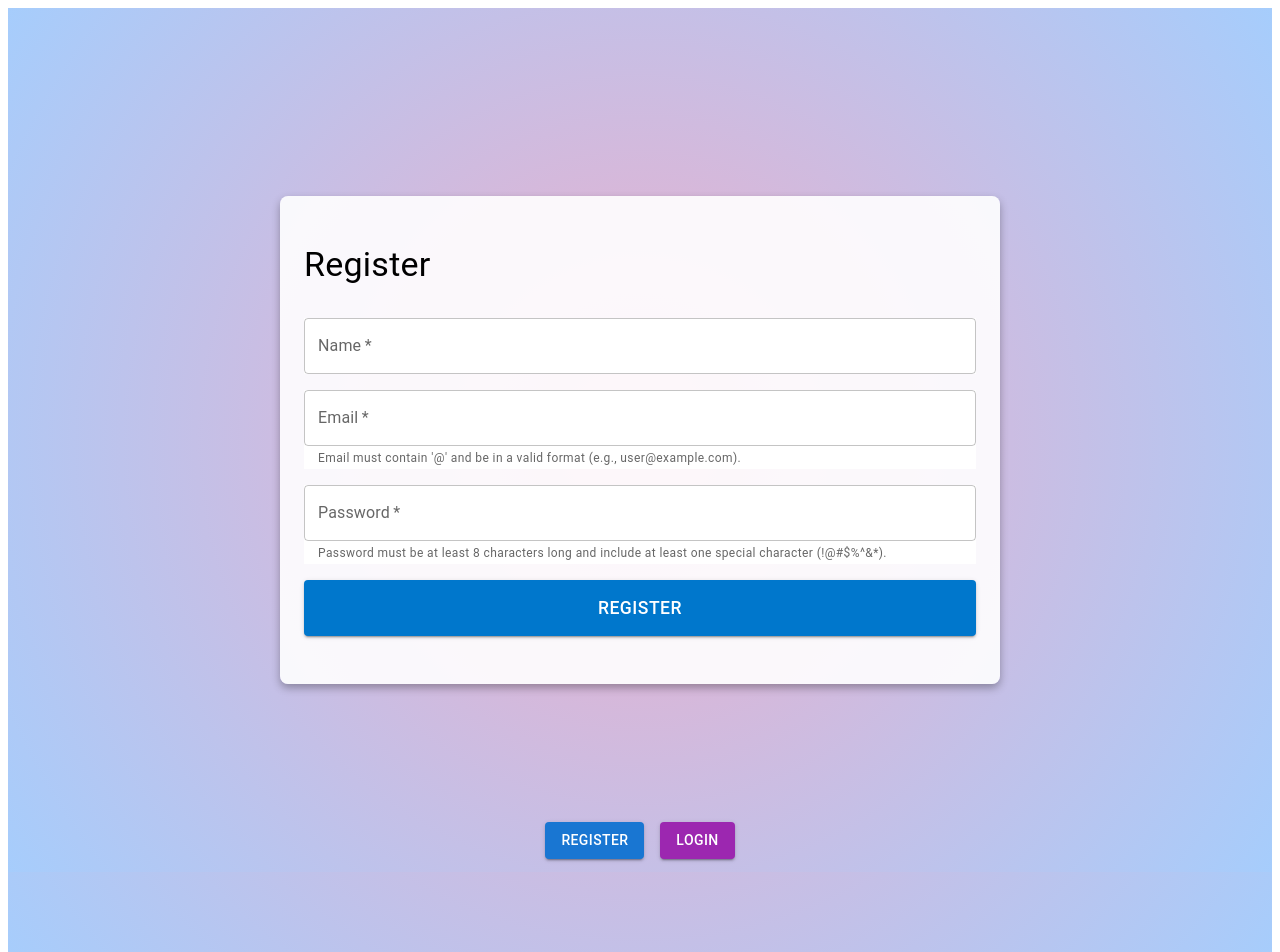
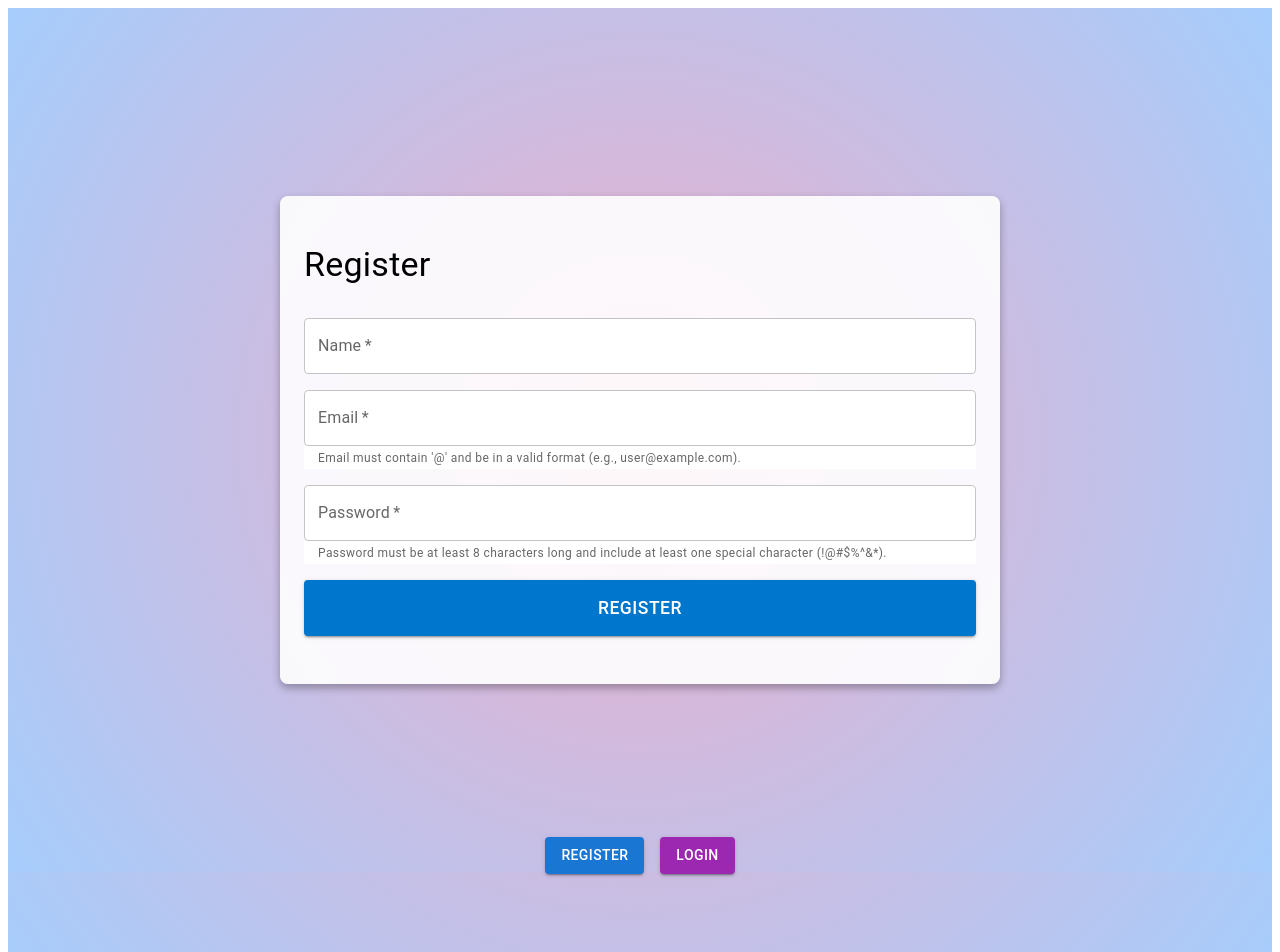
Before and after one commit to rebecalasconi/goit-react-hw-08, a React (Create React App) app: page /goit-react-hw-08-phonebook/register in a window 1280 px wide. Shown: the top 952 px of the page. Built offline with nearby package versions, Linux system fonts and the light colour scheme.

Commit message:
Update App.jsx

```diff
--- a/src/components/App/App.jsx
+++ b/src/components/App/App.jsx
@@ -32,7 +32,7 @@ function App() {
           <Route path="/contacts" element={<PrivateRoute element={<Contacts />} />} />
           <Route path="*" element={<Typography>404 - Page Not Found</Typography>} />
         </Routes>
-        <Container sx={{ padding: '2rem', textAlign: 'center', marginTop: '-90px' }}>
+        <Container sx={{ padding: '2rem', textAlign: 'center', marginTop: '-75px' }}>
           <Box sx={{ marginBottom: '2rem' }}>
             {!isAuthenticated ? (
               <>
```
